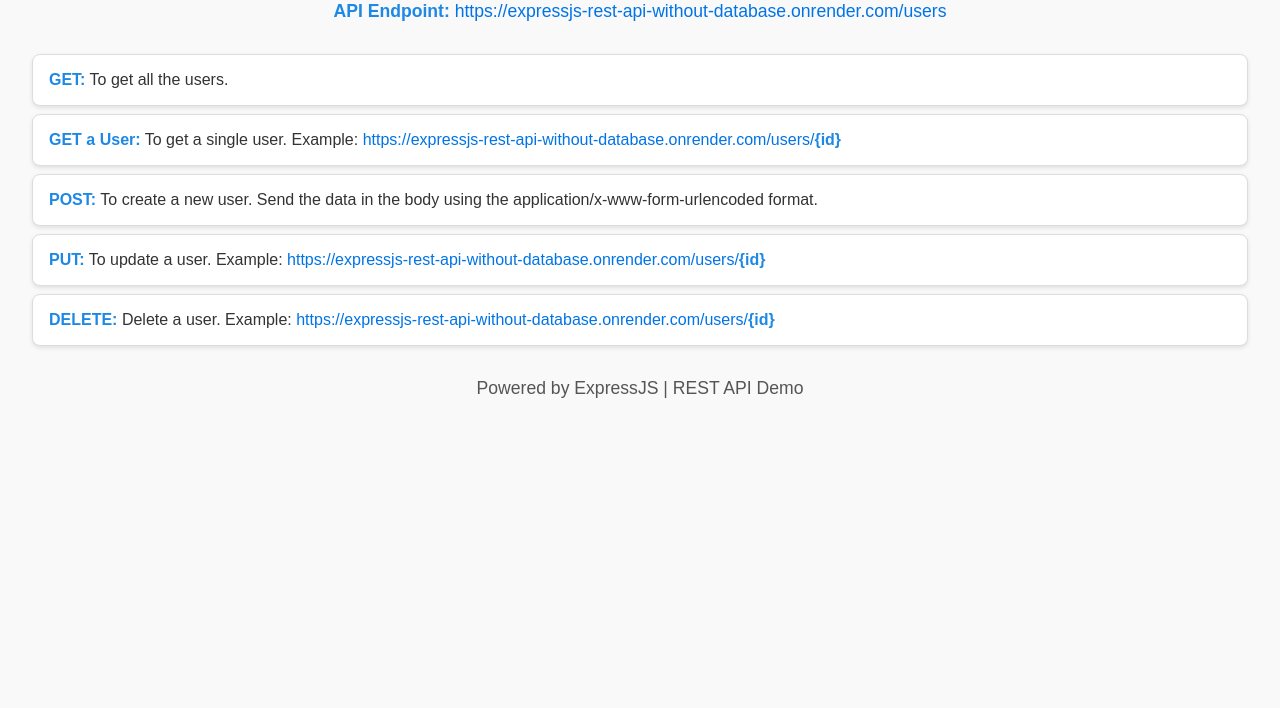
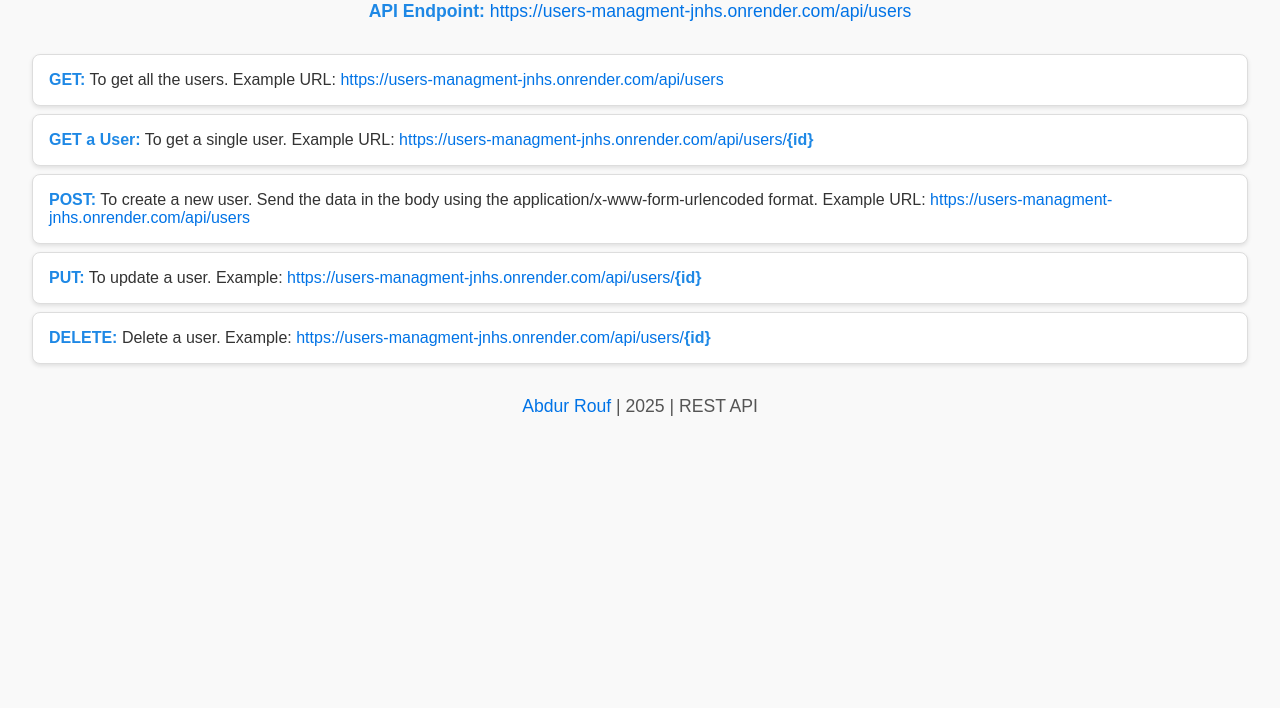
Before and after one commit to arouf01/users-managment, a website: page views/index.html in a window 1280 px wide. Shown: the part 92-800 px from the top of the page. Drawn offline with Linux system fonts and the light colour scheme.

Commit message:
Link Fixed

```diff
--- a/views/index.html
+++ b/views/index.html
@@ -73,33 +73,41 @@
     </style>
   </head>
   <body>
-    <h1>Welcome To My Demo Server</h1>
+    <h1>Welcome To My Demo Express Server</h1>
     <p>
       <strong>API Endpoint:</strong>
       <a
-        href="https://expressjs-rest-api-without-database.onrender.com/users"
+        href="https://users-managment-jnhs.onrender.com/api/users"
         target="_blank"
-        >https://expressjs-rest-api-without-database.onrender.com/users</a
+        >https://users-managment-jnhs.onrender.com/api/users</a
       >
     </p>
     <ul>
-      <li><strong>GET:</strong> To get all the users.</li>
       <li>
-        <strong>GET a User:</strong> To get a single user. Example:
+        <strong>GET:</strong> To get all the users. Example URL:
+        <a href="#" target="_blank" rel="noopener noreferrer"
+          >https://users-managment-jnhs.onrender.com/api/users</a
+        >
+      </li>
+      <li>
+        <strong>GET a User:</strong> To get a single user. Example URL:
         <a href="#"
-          >https://expressjs-rest-api-without-database.onrender.com/users/<strong
+          >https://users-managment-jnhs.onrender.com/api/users/<strong
             >{id}</strong
           ></a
         >
       </li>
       <li>
         <strong>POST:</strong> To create a new user. Send the data in the body
-        using the application/x-www-form-urlencoded format.
+        using the application/x-www-form-urlencoded format. Example URL:
+        <a href="#" target="_blank" rel="noopener noreferrer"
+          >https://users-managment-jnhs.onrender.com/api/users</a
+        >
       </li>
       <li>
         <strong>PUT:</strong> To update a user. Example:
         <a href="#"
-          >https://expressjs-rest-api-without-database.onrender.com/users/<strong
+          >https://users-managment-jnhs.onrender.com/api/users/<strong
             >{id}</strong
           ></a
         >
@@ -107,14 +115,17 @@
       <li>
         <strong>DELETE:</strong> Delete a user. Example:
         <a href="#"
-          >https://expressjs-rest-api-without-database.onrender.com/users/<strong
+          >https://users-managment-jnhs.onrender.com/api/users/<strong
             >{id}</strong
           ></a
         >
       </li>
     </ul>
     <footer>
-      <p>Powered by ExpressJS | REST API Demo</p>
+      <p>
+        <a href="https://abdur-rouf.onrender.com/">Abdur Rouf</a> | 2025 | REST
+        API
+      </p>
     </footer>
   </body>
 </html>
```
